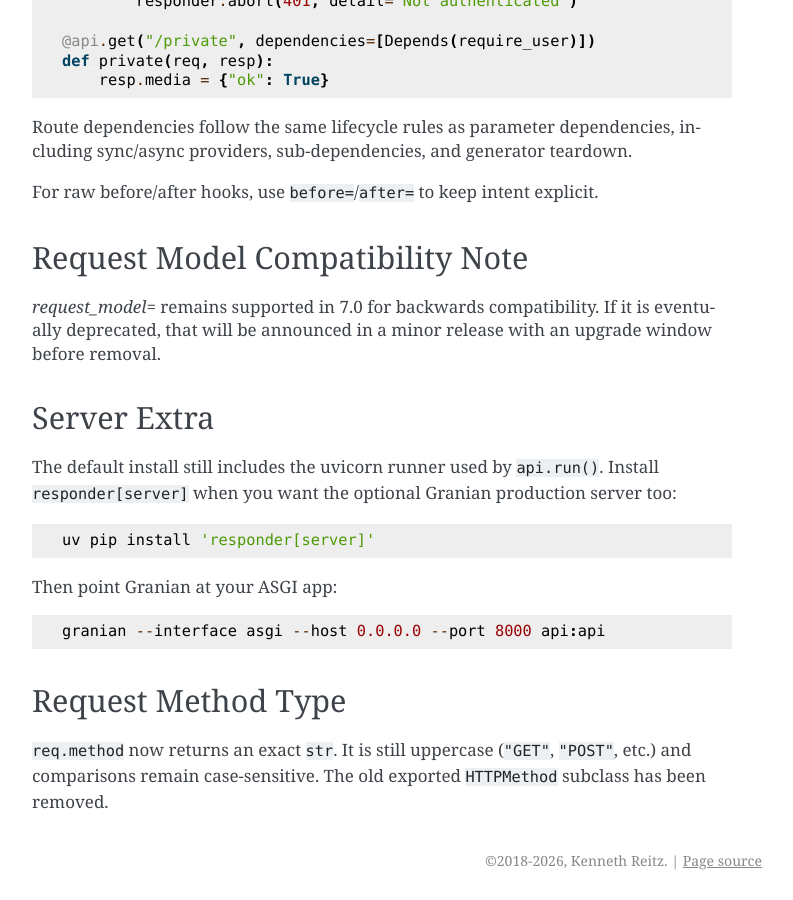
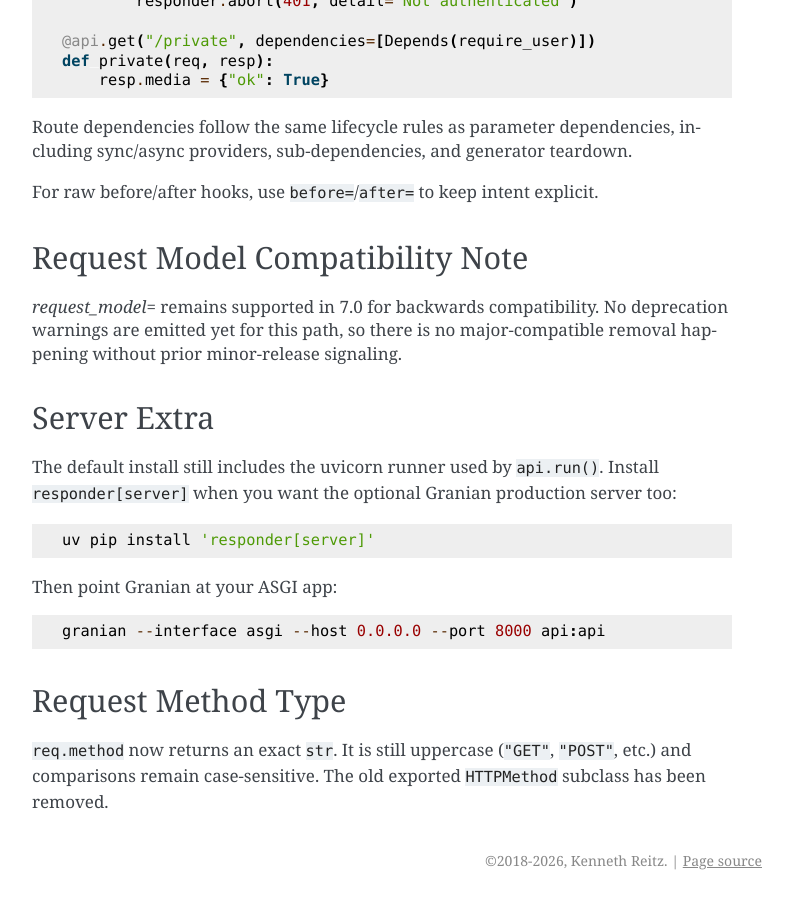
Before and after one commit to kennethreitz/responder, a Sphinx documentation site: the page built from docs/source/migration-v7.rst, in a window 1280 px wide and 900 px high, scrolled down 1659 px. Shown: the whole window, without its empty margins (378-1171 px from the left). Built offline with Sphinx 7.4.7, drawn with Linux system fonts in a browser that asks for light colours.

Commit message:
Clarify request_model compatibility in v7 migration notes

```diff
--- a/docs/source/migration-v7.rst
+++ b/docs/source/migration-v7.rst
@@ -92,8 +92,8 @@ Request Model Compatibility Note
 -------------------------------
 
 `request_model=` remains supported in 7.0 for backwards compatibility.
-If it is eventually deprecated, that will be announced in a minor release
-with an upgrade window before removal.
+No deprecation warnings are emitted yet for this path, so there is no
+major-compatible removal happening without prior minor-release signaling.
 
 
 Server Extra
```
